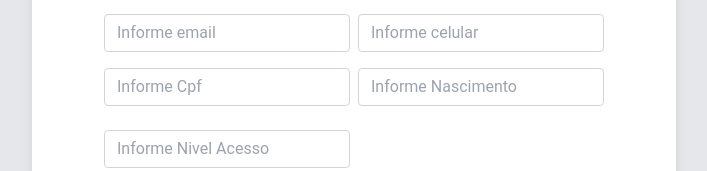
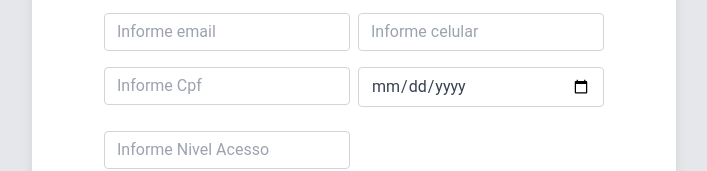
Before and after one commit to gilsonfabio/frontsports, a Next.js app: page /AltAdmin/1 in a window 1280 px wide. Shown: the part 320-491 px from the top of the page, without its empty margins (286-993 px from the left). Built offline with nearby package versions, Linux system fonts and the light colour scheme; no server answers.

Commit message:
Alteração formato data

```diff
--- a/src/pages/AltAdmin/[usrId].tsx
+++ b/src/pages/AltAdmin/[usrId].tsx
@@ -133,7 +133,7 @@ const AltAdmin = () => {
                         </div>
                         <div className='mb-4'>
                           <input
-                            type='text'
+                            type='date'
                             className='form-control block w-full px-3 py-1.5 text-base font-normal text-gray-700 bg-white bg-clip-padding border border-solid border-gray-300 rounded transition ease-in-out m-0 focus:text-gray-700 focus:bg-white focus:border-blue-600 focus:outline-none'
                             placeholder='Informe Nascimento'
                             name='nascimento'
```
